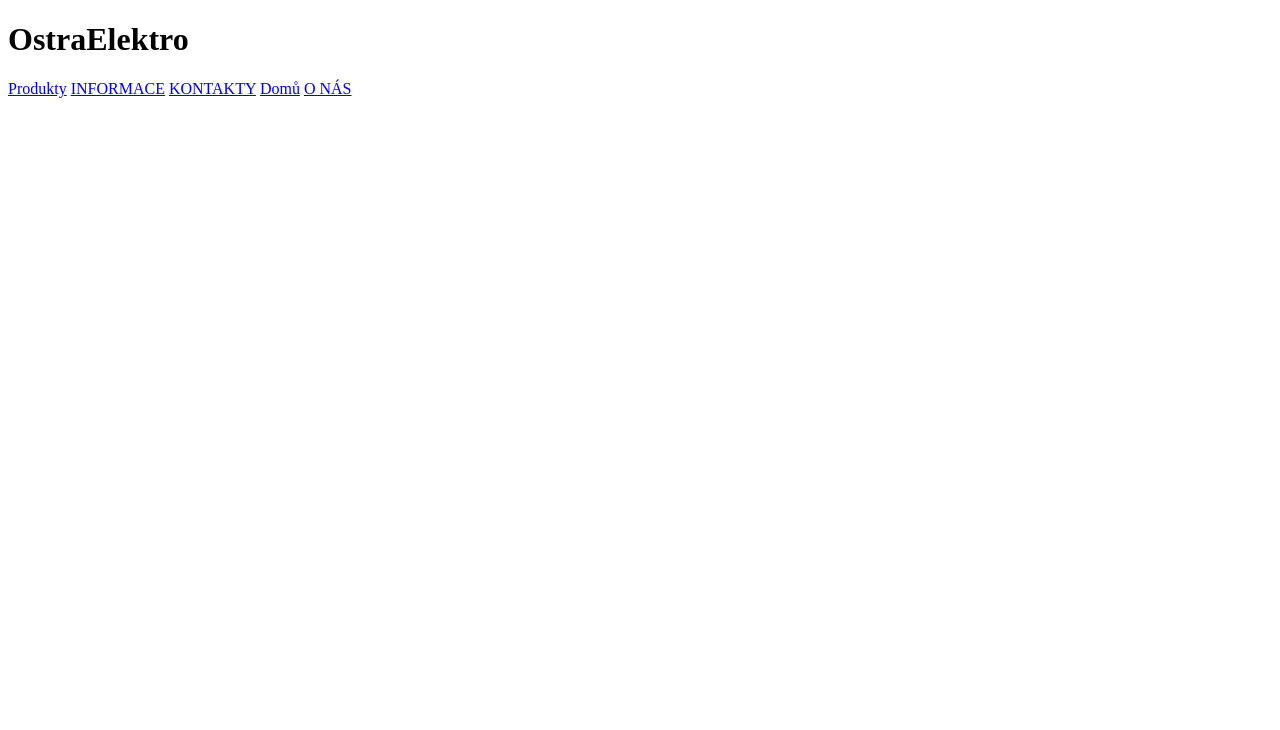
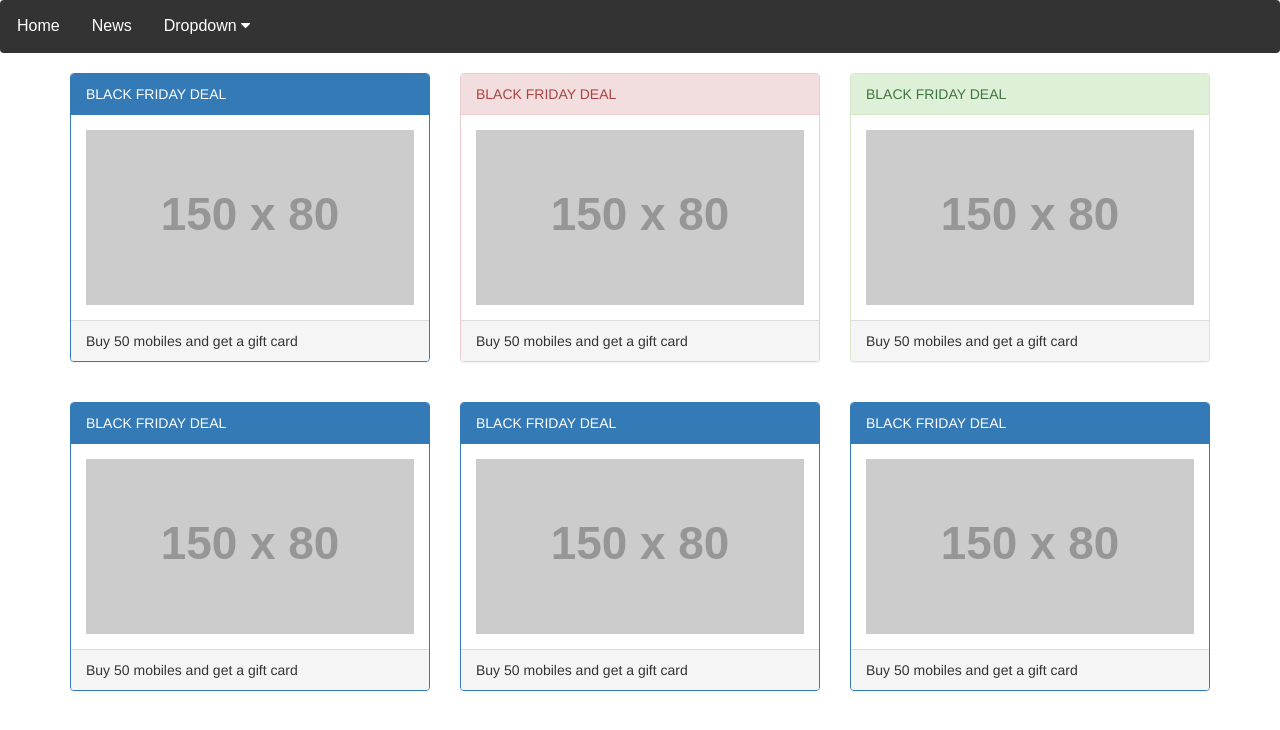
Before and after one commit to Datel1999CZ/E-shop-Zacek, a plain HTML site: page index.html in a window 1280 px wide. Drawn offline with nearby package versions, Linux system fonts and the light colour scheme; placeholder pictures from the web are drawn by us.

Commit message:
Navbar + css

```diff
--- a/index.html
+++ b/index.html
@@ -4,20 +4,82 @@
     <meta charset="UTF-8">
     <meta name="viewport" content="width=device-width, initial-scale=1.0">
     <title>E-shop</title>
-    <link href="style.css" rel="stylesheet" type="text/css" />
+    <link href="style.css" rel="stylesheet" type="text/css">
+    <link rel="stylesheet" href="https://maxcdn.bootstrapcdn.com/bootstrap/3.4.1/css/bootstrap.min.css">
+    <link rel="stylesheet" href="https://cdnjs.cloudflare.com/ajax/libs/font-awesome/4.7.0/css/font-awesome.min.css">
+  <script src="https://ajax.googleapis.com/ajax/libs/jquery/3.7.1/jquery.min.js"></script>
+  <script src="https://maxcdn.bootstrapcdn.com/bootstrap/3.4.1/js/bootstrap.min.js"></script>
+
+  <body style="background-color:white;">
+
+    <div class="navbar">
+      <a href="#home">Home</a>
+      <a href="#news">News</a>
+      <div class="dropdown">
+        <button class="dropbtn">Dropdown
+          <i class="fa fa-caret-down"></i>
+        </button>
+        <div class="dropdown-content">
+          <a href="#">Link 1</a>
+          <a href="#">Link 2</a>
+          <a href="#">Link 3</a>
+        </div>
+      </div>
+    </div>
+
 </head>
 <body>
-    <header class="header">
-        <h1>OstraElektro</h1>
+    <div class="container">
+        <div class="row">
+          <div class="col-sm-4">
+            <div class="panel panel-primary">
+              <div class="panel-heading">BLACK FRIDAY DEAL</div>
+              <div class="panel-body"><img src="https://placehold.it/150x80?text=IMAGE" class="img-responsive" style="width:100%" alt="Image"></div>
+              <div class="panel-footer">Buy 50 mobiles and get a gift card</div>
+            </div>
+          </div>
+          <div class="col-sm-4">
+            <div class="panel panel-danger">
+              <div class="panel-heading">BLACK FRIDAY DEAL</div>
+              <div class="panel-body"><img src="https://placehold.it/150x80?text=IMAGE" class="img-responsive" style="width:100%" alt="Image"></div>
+              <div class="panel-footer">Buy 50 mobiles and get a gift card</div>
+            </div>
+          </div>
+          <div class="col-sm-4">
+            <div class="panel panel-success">
+              <div class="panel-heading">BLACK FRIDAY DEAL</div>
+              <div class="panel-body"><img src="https://placehold.it/150x80?text=IMAGE" class="img-responsive" style="width:100%" alt="Image"></div>
+              <div class="panel-footer">Buy 50 mobiles and get a gift card</div>
+            </div>
+          </div>
+        </div>
+      </div><br>
 
-        <nav class="navbar">
-            <a href="galerie.html">Produkty</a>
-            <a href="informace.html">INFORMACE</a>
-            <a href="kontakty.html">KONTAKTY</a>
-            <a href="index.html">Domů</a>
-            <a href="onas.html">O NÁS</a>
-        </nav>
+      <div class="container">
+        <div class="row">
+          <div class="col-sm-4">
+            <div class="panel panel-primary">
+              <div class="panel-heading">BLACK FRIDAY DEAL</div>
+              <div class="panel-body"><img src="https://placehold.it/150x80?text=IMAGE" class="img-responsive" style="width:100%" alt="Image"></div>
+              <div class="panel-footer">Buy 50 mobiles and get a gift card</div>
+            </div>
+          </div>
+          <div class="col-sm-4">
+            <div class="panel panel-primary">
+              <div class="panel-heading">BLACK FRIDAY DEAL</div>
+              <div class="panel-body"><img src="https://placehold.it/150x80?text=IMAGE" class="img-responsive" style="width:100%" alt="Image"></div>
+              <div class="panel-footer">Buy 50 mobiles and get a gift card</div>
+            </div>
+          </div>
+          <div class="col-sm-4">
+            <div class="panel panel-primary">
+              <div class="panel-heading">BLACK FRIDAY DEAL</div>
+              <div class="panel-body"><img src="https://placehold.it/150x80?text=IMAGE" class="img-responsive" style="width:100%" alt="Image"></div>
+              <div class="panel-footer">Buy 50 mobiles and get a gift card</div>
+            </div>
+          </div>
+        </div>
+      </div><br><br>
 
-    </header>
 </body>
 </html>
--- a/style.css
+++ b/style.css
@@ -0,0 +1,67 @@
+
+.navbar {
+    overflow: hidden;
+    background-color: #333;
+    font-family: Arial;
+  }
+
+
+  .navbar a {
+    float: left;
+    font-size: 16px;
+    color: white;
+    text-align: center;
+    padding: 14px 16px;
+    text-decoration: none;
+  }
+
+
+  .dropdown {
+    float: left;
+    overflow: hidden;
+  }
+
+
+  .dropdown .dropbtn {
+    font-size: 16px;
+    border: none;
+    outline: none;
+    color: white;
+    padding: 14px 16px;
+    background-color: inherit;
+    font-family: inherit;
+    margin: 0;
+  }
+
+  .navbar a:hover, .dropdown:hover .dropbtn {
+    background-color: red;
+  }
+
+  .dropdown-content {
+    display: none;
+    position: absolute;
+    background-color: #f9f9f9;
+    min-width: 160px;
+    box-shadow: 0px 8px 16px 0px rgba(0,0,0,0.2);
+    z-index: 1;
+  }
+
+
+  .dropdown-content a {
+    float: none;
+    color: black;
+    padding: 12px 16px;
+    text-decoration: none;
+    display: block;
+    text-align: left;
+  }
+
+
+  .dropdown-content a:hover {
+    background-color: #ddd;
+  }
+
+
+  .dropdown:hover .dropdown-content {
+    display: block;
+  }
```
